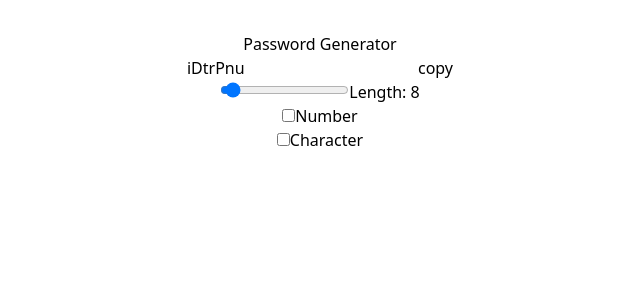
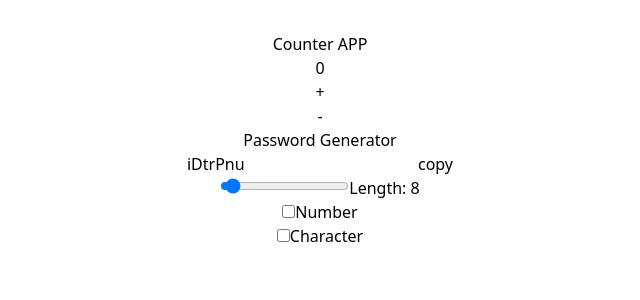
Before and after one commit to sudhir25464/react-small-project, a React (Vite) app: page / in a window 1280 px wide. Shown: the top 300 px of the page, without its empty margins (320-960 px from the left). Built offline with nearby package versions, Linux system fonts and the light colour scheme.

Commit message:
Event with Props : - Level Up Build strong command in props how can pass event in another component and reasu  it

```diff
--- a/src/App.jsx
+++ b/src/App.jsx
@@ -2,6 +2,7 @@ import { useCallback, useEffect, useRef, useState } from 'react'
 import reactLogo from './assets/react.svg'
 import viteLogo from '/vite.svg'
 import './App.css'
+import ActionComponent from './componets/ActionComponent'
 
 function App() {
   const [length, setLength] = useState(8)
@@ -47,6 +48,7 @@ function App() {
 
   return (
     <>
+    <ActionComponent/>
       <h1 className='bg-black text-white px-4 py-2 font-bold '>Password Generator</h1>
 
       <div className='w-full max-w-md mx-auto shadow-md p-4 rounded px-4 my-8 text-orange-500 bg-green-500'>
--- /dev/null
+++ b/src/componets/ActionComponent.jsx
@@ -0,0 +1,32 @@
+import React, { useState } from 'react'
+import Button from './Button'
+
+function ActionComponent() {
+
+    const [count, setCount] = useState(0);
+
+
+    const increase =()=> { if(count>=0){
+        setCount(count +1)
+    } };
+
+    const decrease =()=> {if(count>=1){ setCount(count - 1)}};
+
+    return (
+        <>
+            <div className=' justify-center pb-3'>
+                <h3>Counter APP</h3>
+                <div className='h-20'>
+                    <span> {count}</span>
+                </div>
+                <div className='flex justify-center gap-3'>
+                    <Button event={increase} name="+" />
+                    <Button  event ={decrease} name="-" />
+
+                </div>
+            </div>
+        </>
+    )
+}
+
+export default ActionComponent
--- /dev/null
+++ b/src/componets/Button.jsx
@@ -0,0 +1,11 @@
+import React from 'react'
+
+function Button({name ,event}) {
+  return (
+    <div>
+    <button onClick={event} className='bg-slate-400 px-3 border'>{name}</button>
+    </div>
+  )
+}
+
+export default Button
```
